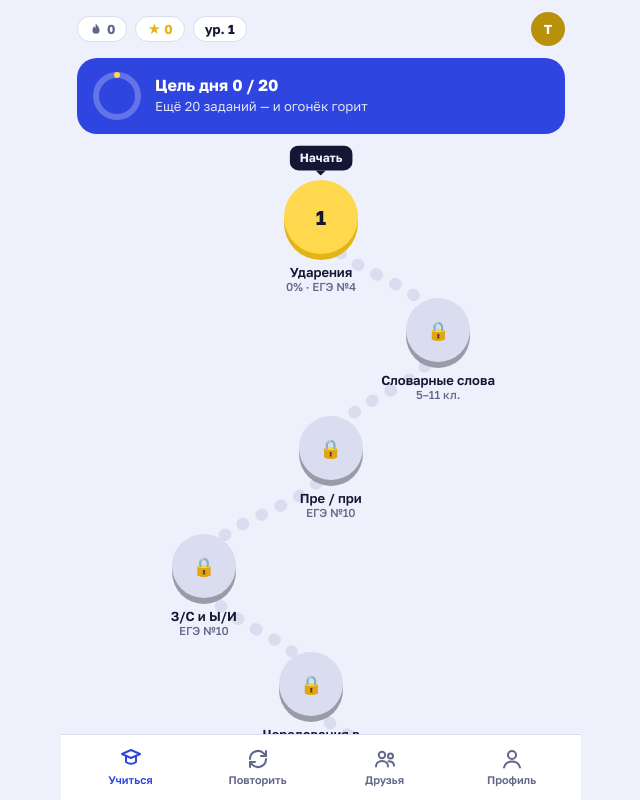
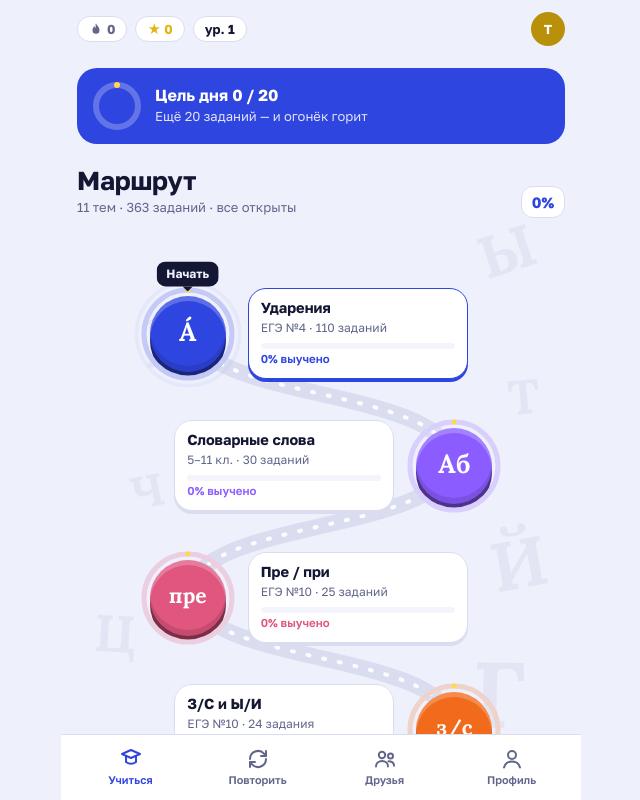
Before and after one commit to grizot1109-dotcom/orfograf, a plain HTML site: page index.html in a window 1280 px wide. Shown: the whole page, without its empty margins (319-959 px from the left). Drawn offline with Linux system fonts and the light colour scheme; a web font is replaced by a local one.

Commit message:
Все темы открыты сразу, новая карта: цветные иконки тем, карточки с прогрессом, закреплённая шапка
Co-Authored-By: Claude Opus 5.5 <noreply@anthropic.com>
Claude-Session: https://claude.ai/code/session_01VPT8fw7c2KrdB55RvwWk6y

```diff
--- a/app.js
+++ b/app.js
@@ -3,7 +3,6 @@
 const SB = { url: "https://ftgkjtfzhylmbvuldcfe.supabase.co", key: "sb_publishable_RbyH44pJCkVDO0ljNDY40g_qwR9wnMW" };
 const GOAL = 20;                 // заданий в день для огонька
 const LESSON = 10;               // карточек в уроке
-const UNLOCK = 7;                // столько верных в уроке открывает следующую тему
 const BLITZ_SEC = 60;
 const MIN = 60e3, DAY = 864e5;
 const INTERVALS = [10 * MIN, DAY, 3 * DAY, 7 * DAY, 16 * DAY, 35 * DAY, 90 * DAY];
@@ -73,7 +72,6 @@ const itemState = it => state.items[it.key] || { b: 0, due: 0, n: 0, ok: 0, bad:
 const isDue = it => { const s = state.items[it.key]; return !!s && s.n > 0 && s.due <= Date.now(); };
 const dueAll = () => [...ITEMS.values()].filter(isDue);
 const mastery = t => t.list.filter(it => itemState(it).b >= 2).length / t.list.length;
-const unlocked = i => i === 0 || (state.best[TOPICS[i - 1].id] || 0) >= UNLOCK || prefs.allOpen;
 const correctText = it => it.kind === "choice" ? it.pre + it.opts[0] + it.post
   : it.kind === "stress" ? it.word.map((c, i) => i === it.idx ? c.toUpperCase() : c).join("")
   : it.words.map((w, i) => w + (it.commas.has(i) ? "," : "")).join(" ");
@@ -142,9 +140,9 @@ $("#tabs").addEventListener("click", e => {
   if (tab === "friends") loadBoard();
 });
 
-function headerHTML() {
+function headerHTML(stick) {
   const st = streak(), lv = lvl();
-  return `<div class="hrow">
+  return `<div class="hrow ${stick ? "stick" : ""}">
     <span class="chip f ${st ? "" : "off"}" title="Огонёк: дней подряд с целью дня">${FLAME}${st}</span>
     <span class="chip g" title="Знаки — очки за ответы">★ ${fmt(state.total)}</span>
     <span class="chip" title="Уровень">ур. ${lv.L}</span>
@@ -157,41 +155,60 @@ function ring(v, size = 48, stroke = 6, col = "#FFD84D", bg = "rgba(255,255,255,
 }
 
 /* ---------- Учиться: карта тем ---------- */
+const LOOK = {
+  stress: ["#2F45E0", "А́"], dict: ["#8B5CFF", "Аб"], prepri: ["#E0567F", "пре"], zsyi: ["#F26A1B", "з/с"],
+  roots: ["#16A66B", "кос"], yo: ["#14A3B8", "ё"], nn: ["#C8502D", "нн"], ne: ["#7A5AC8", "не"],
+  hyph: ["#2E8B83", "по‑"], paro: ["#C99A06", "≈"], commas: ["#FF5A4E", ","]
+};
+const look = t => LOOK[t.id] || ["#2F45E0", t.name[0]];
 function renderLearn() {
   const d = today(), left = Math.max(0, GOAL - d.n);
-  let cur = TOPICS.findIndex((t, i) => unlocked(i) && mastery(t) < .8);
-  const X = [.5, .74, .52, .26, .48, .74, .5, .26, .48, .74, .5, .26];
-  const STEP = 118, H = TOPICS.length * STEP + 30;
+  const cur = TOPICS.findIndex(t => mastery(t) < .8);
+  const STEP = 132, TOP = 64, H = TOPICS.length * STEP + 110;
+  const total = TOPICS.reduce((a, t) => a + t.list.length, 0);
+  const avg = Math.round(TOPICS.reduce((a, t) => a + mastery(t), 0) / TOPICS.length * 100);
   const nodes = TOPICS.map((t, i) => {
-    const m = mastery(t), open = unlocked(i), done = m >= .8;
-    const cls = !open ? "lock" : i === cur ? "cur" : done ? "done" : "open";
-    const icon = !open ? "🔒" : done ? "✓" : i + 1;
-    const ringSvg = open && !done && m > 0 ? `<svg viewBox="0 0 78 78"><circle cx="39" cy="39" r="36" fill="none" stroke="var(--mi)" stroke-width="4" stroke-dasharray="${(226 * m).toFixed(0)} 226" stroke-linecap="round"/></svg>` : "";
-    return `<div class="node ${cls}" style="left:${X[i % X.length] * 100}%;top:${i * STEP + 40}px">
-      ${i === cur ? `<span class="go">${state.lessons[t.id] ? "Продолжить" : "Начать"}</span>` : ""}
-      <button class="c" data-topic="${i}" aria-label="${esc(t.name)}">${ringSvg}${icon}</button>
-      <small>${esc(t.name)}<i>${open ? Math.round(m * 100) + "% · " + esc(t.ege) : esc(t.ege)}</i></small></div>`;
+    const m = mastery(t), done = m >= .8, [col, g] = look(t), side = i % 2 ? "rgt" : "lft", due = t.list.filter(isDue).length;
+    const C = 2 * Math.PI * 44;
+    return `<div class="node ${side} ${i === cur ? "cur" : ""} ${done ? "done" : ""}" style="top:${i * STEP + TOP}px;--tc:${col}">
+      <button class="c" data-topic="${i}" aria-label="${esc(t.name)}">
+        <svg class="rg" viewBox="0 0 96 96"><circle cx="48" cy="48" r="44" class="tr"/><circle cx="48" cy="48" r="44" class="pr" stroke-dasharray="${(C * m).toFixed(1)} ${C.toFixed(1)}"/></svg>
+        <span class="g" style="font-size:${g.length > 2 ? 21 : g.length > 1 ? 26 : 34}px">${esc(g)}</span>
+        ${done ? `<span class="ok">✓</span>` : due ? `<span class="due">${due}</span>` : ""}
+        ${i === cur ? `<span class="go">${state.lessons[t.id] ? "Продолжить" : "Начать"}</span>` : ""}
+      </button>
+      <button class="lab" data-topic="${i}"><b>${esc(t.name)}</b><span>${esc(t.ege)} · ${t.list.length} ${plural(t.list.length, "задание", "задания", "заданий")}</span><i class="mb"><s style="width:${Math.max(m * 100, m ? 4 : 0)}%"></s></i><em>${Math.round(m * 100)}% выучено</em></button></div>`;
   }).join("");
-  $("#view").innerHTML = headerHTML() + `
+  // буквы-водяные знаки на фоне
+  let seed = 11; const rnd = () => (seed = seed * 16807 % 2147483647) / 2147483647;
+  const LET = "АБВГДЕЁЖЗИЙКЛМНОПРСТУФХЦЧШЩЪЫЬЭЮЯ";
+  let deco = ""; for (let k = 0; k < TOPICS.length * 2; k++) deco += `<span style="top:${(k / (TOPICS.length * 2)) * H + rnd() * 40}px;left:${k % 2 ? 4 + rnd() * 20 : 72 + rnd() * 22}%;font-size:${40 + rnd() * 60}px;transform:rotate(${-20 + rnd() * 40}deg)">${LET[Math.floor(rnd() * LET.length)]}</span>`;
+  $("#view").innerHTML = headerHTML(true) + `
     <div class="goal">${ring(d.n / GOAL)}<div><b>Цель дня ${Math.min(d.n, GOAL)} / ${GOAL}</b><small>${left ? `Ещё ${left} ${plural(left, "задание", "задания", "заданий")} — и огонёк горит` : "Цель выполнена, огонёк горит!"}</small></div></div>
-    <div class="map" id="map" style="height:${H}px"><svg class="path" id="mapPath"></svg>${nodes}</div>`;
+    <div class="route"><div><h1>Маршрут</h1><span class="muted">${TOPICS.length} тем · ${total} заданий · все открыты</span></div><span class="avg">${avg}%</span></div>
+    <div class="map" id="map" style="height:${H}px"><div class="deco" aria-hidden="true">${deco}</div><svg class="path" id="mapPath"></svg>${nodes}
+      <div class="finish" style="top:${H - 44}px">🏁 Финиш — ЕГЭ</div></div>`;
   const map = $("#map"), W = map.clientWidth;
-  const pts = TOPICS.map((_, i) => [X[i % X.length] * W, i * STEP + 40 + 37]);
-  let p = `M${pts[0][0]},${pts[0][1]}`;
-  for (let i = 1; i < pts.length; i++) { const a = pts[i - 1], b = pts[i], my = (a[1] + b[1]) / 2; p += ` C${a[0]},${my} ${b[0]},${my} ${b[0]},${b[1]}`; }
+  const xs = i => (i % 2 ? .76 : .24) * W;
+  const pts = TOPICS.map((_, i) => [xs(i), i * STEP + TOP + 42]);
+  let p = `M${pts[0][0]},${pts[0][1]}`, done = "";
+  for (let i = 1; i < pts.length; i++) {
+    const a = pts[i - 1], b = pts[i], seg = ` C${a[0]},${a[1] + STEP * .55} ${b[0]},${b[1] - STEP * .55} ${b[0]},${b[1]}`;
+    p += seg;
+    if (mastery(TOPICS[i - 1]) >= .8) done += `<path d="M${a[0]},${a[1]}${seg}" class="pd" stroke="${look(TOPICS[i - 1])[0]}"/>`;
+  }
   $("#mapPath").setAttribute("viewBox", `0 0 ${W} ${H}`);
-  $("#mapPath").innerHTML = `<path d="${p}" fill="none" stroke="var(--line)" stroke-width="12" stroke-linecap="round" stroke-dasharray="1 20"/>`;
+  $("#mapPath").innerHTML = `<path d="${p}" class="pb"/><path d="${p}" class="pw"/>${done}`;
   map.onclick = e => { const b = e.target.closest("[data-topic]"); if (b) topicSheet(+b.dataset.topic); };
 }
 function topicSheet(i) {
-  const t = TOPICS[i], open = unlocked(i), m = mastery(t), due = t.list.filter(isDue).length;
+  const t = TOPICS[i], m = mastery(t), due = t.list.filter(isDue).length, [col, g] = look(t);
   const seen = t.list.filter(it => itemState(it).n > 0).length;
-  openSheet(`<h2>${esc(t.name)}</h2><div class="muted">${esc(t.ege)} · ${t.list.length} ${plural(t.list.length, "задание", "задания", "заданий")}</div>
-    <div class="bar"><s style="width:${Math.round(m * 100)}%"></s></div>
-    <div class="muted" style="font-size:13px">Выучено ${Math.round(m * 100)}% · видел ${seen} из ${t.list.length}${due ? ` · ${due} ждут повторения` : ""}</div>
-    ${open ? "" : `<p class="card" style="margin-top:14px">Тема откроется, когда в теме «${esc(TOPICS[i - 1].name)}» будет урок на ${UNLOCK} из ${LESSON}.</p>`}
-    <div class="btns">${open ? `<button class="btn" id="goLesson">Начать урок</button>` : ""}<button class="btn gh" id="goRule">Правило</button></div>`, s => {
-    s.querySelector("#goLesson")?.addEventListener("click", () => { closeSheet(); startLesson(t); });
+  openSheet(`<div class="tsh"><span class="tg" style="background:${col}">${esc(g)}</span><div><h2>${esc(t.name)}</h2><div class="muted">${esc(t.ege)} · ${t.list.length} ${plural(t.list.length, "задание", "задания", "заданий")}</div></div></div>
+    <div class="bar"><s style="width:${Math.round(m * 100)}%;background:${col}"></s></div>
+    <div class="muted" style="font-size:13px">Выучено ${Math.round(m * 100)}% · видел ${seen} из ${t.list.length}${due ? ` · ${due} ждут повторения` : ""}${state.best[t.id] ? ` · лучший урок ${state.best[t.id]}/${LESSON}` : ""}</div>
+    <div class="btns"><button class="btn" id="goLesson" style="background:${col};box-shadow:0 4px 0 color-mix(in srgb,${col} 60%,#000)">${state.lessons[t.id] ? "Продолжить" : "Начать урок"}</button><button class="btn gh" id="goRule">Правило</button></div>`, s => {
+    s.querySelector("#goLesson").addEventListener("click", () => { closeSheet(); startLesson(t); });
     s.querySelector("#goRule").addEventListener("click", () => ruleSheet(t));
   });
 }
@@ -207,7 +224,7 @@ function pickLesson(t) {
   const out = [...due.slice(0, 4), ...fresh.slice(0, LESSON), ...due.slice(4), ...rest];
   return shuffle([...new Set(out)].slice(0, LESSON));
 }
-function startLesson(t) { const i = TOPICS.indexOf(t); L = { title: t.name, topic: t, items: pickLesson(t), i: 0, res: [], combo: 0, pts: 0, lv0: lvl().L, st0: streak(), next0: i < TOPICS.length - 1 ? unlocked(i + 1) : true }; showOv(); drawQ(); }
+function startLesson(t) { L = { title: t.name, topic: t, items: pickLesson(t), i: 0, res: [], combo: 0, pts: 0, lv0: lvl().L, st0: streak() }; showOv(); drawQ(); }
 function startReview() {
   let items = shuffle(dueAll()).slice(0, 15);
   if (!items.length) items = [...ITEMS.values()].filter(it => itemState(it).bad > 0).sort((a, b) => (itemState(b).bad - itemState(b).ok) - (itemState(a).bad - itemState(a).ok)).slice(0, LESSON);
@@ -284,17 +301,14 @@ function finishLesson() {
   save(); syncSoon();
   const lv = lvl(), st = streak();
   const idx = L.topic ? TOPICS.indexOf(L.topic) : -1;
-  const opened = idx >= 0 && idx < TOPICS.length - 1 && !L.next0 && unlocked(idx + 1);
   const msgs = [];
   if (lv.L > L.lv0) msgs.push(`Новый уровень: ${lv.L}!`);
   if (st > L.st0) msgs.push(`Огонёк: ${st} ${plural(st, "день", "дня", "дней")} подряд`);
-  if (opened && TOPICS[idx + 1]) msgs.push(`Открыта тема «${TOPICS[idx + 1].name}»`);
-  if (L.topic && ok < UNLOCK && idx < TOPICS.length - 1 && !unlocked(idx + 1)) msgs.push(`Набери ${UNLOCK} из ${LESSON}, чтобы открыть следующую тему`);
   const wrong = L.items.filter((_, i) => !L.res[i]);
   $("#ovIn").innerHTML = `<div class="fin">
     <div class="muted">${esc(L.title)}</div>
     <div class="score">${ok}/${n}</div>
-    <h2>${ok === n ? "Идеально!" : ok >= UNLOCK ? "Отличный урок!" : "Хорошая тренировка"}</h2>
+    <h2>${ok === n ? "Идеально!" : ok >= 7 ? "Отличный урок!" : "Хорошая тренировка"}</h2>
     <div class="tiles"><div class="tile"><b>+${L.pts}</b><small>знаков</small></div><div class="tile"><b>${Math.min(today().n, GOAL)}/${GOAL}</b><small>цель дня</small></div><div class="tile"><b>${st}</b><small>огонёк</small></div></div>
     ${msgs.map(m => `<div class="chip" style="margin-bottom:6px">${esc(m)}</div>`).join("")}
     ${wrong.length ? `<div class="sec" style="align-self:flex-start">Ошибки — вернутся на повторение</div><div class="mist">${wrong.map(it => `<div>${esc(correctText(it))}</div>`).join("")}</div>` : ""}
@@ -306,7 +320,7 @@ function finishLesson() {
 /* ---------- Блиц: верно или ошибка ---------- */
 let B = null;
 function blitzPool() {
-  const open = TOPICS.filter((t, i) => unlocked(i) && t.kind !== "commas");
+  const open = TOPICS.filter(t => t.kind !== "commas");
   return open.flatMap(t => t.list);
 }
 function makeStmt(it, variant) {
@@ -619,7 +633,7 @@ function achievements() {
     ["7🔥", "Огонёк 7 дней", maxStreak >= 7],
     ["100", "100 слов выучено", words >= 100],
     ["Б", "Блиц на 25+", (state.blitzBest || 0) >= 25],
-    ["★", "Все темы открыты", TOPICS.every((_, i) => unlocked(i)) && !prefs.allOpen]
+    ["★", "Все темы начаты", TOPICS.every(t => state.lessons[t.id])]
   ];
 }
 function renderProfile() {
@@ -637,7 +651,6 @@ function renderProfile() {
     <div class="hgrid" id="hg">${TOPICS.map((t, i) => { const m = mastery(t); return `<button data-t="${i}" style="background:${heat(m)};${m ? "" : "color:var(--muted)"}">${esc(t.name)}<small>${Math.round(m * 100)}%</small></button>`; }).join("")}</div>
     <div class="sec">Настройки</div>
     <div class="card" style="display:grid;gap:10px">
-      <label style="display:flex;gap:10px;align-items:center"><input type="checkbox" id="allOpen" ${prefs.allOpen ? "checked" : ""} style="width:20px;height:20px"> Открыть все темы сразу</label>
       <button class="link" id="reset" style="text-align:left;color:var(--cor)">Сбросить прогресс</button>
     </div>
     <p class="muted" style="font-size:12px;text-align:center">Ник и фото общие с «Формулографом». Фото и статус меняются там.</p>`;
@@ -646,7 +659,6 @@ function renderProfile() {
   });
   $("#hg").onclick = e => { const b = e.target.closest("[data-t]"); if (b) topicSheet(+b.dataset.t); };
   document.querySelectorAll(".ach i").forEach(i => i.onclick = () => toast(i.title + (i.classList.contains("on") ? " — получено" : " — ещё нет")));
-  $("#allOpen").onchange = e => { prefs.allOpen = e.target.checked; savePrefs(); };
   $("#reset").onclick = () => openSheet(`<h2>Сбросить прогресс?</h2><p class="muted">Удалятся очки, выученные слова и огонёк на этом телефоне. Ник останется.</p><div class="btns"><button class="btn gh" id="no">Отмена</button><button class="btn" id="yes" style="background:var(--cor);box-shadow:none">Сбросить</button></div>`, s => {
     s.querySelector("#no").onclick = closeSheet;
     s.querySelector("#yes").onclick = () => { state = blank(); save(); closeSheet(); render(); toast("Прогресс сброшен"); };
--- a/index.html
+++ b/index.html
@@ -66,21 +66,46 @@ h2{font:700 17px/1.2 var(--fd);margin:0}
 .link{color:var(--co);font-weight:600}
 
 /* карта */
-.map{position:relative;margin:4px 0 0}
+.hrow.stick{position:sticky;top:calc(-1 * (env(safe-area-inset-top,0px) + 12px));z-index:6;margin:calc(-1 * (env(safe-area-inset-top,0px) + 12px)) -16px 12px;padding:calc(env(safe-area-inset-top,0px) + 12px) 16px 10px;background:color-mix(in srgb,var(--bg) 88%,transparent);-webkit-backdrop-filter:blur(12px);backdrop-filter:blur(12px)}
+.route{display:flex;align-items:flex-end;justify-content:space-between;gap:12px;margin:22px 0 4px}
+.route h1{font-size:26px}
+.route .muted{font-size:13px}
+.avg{font:800 15px var(--fd);background:var(--paper);border:1px solid var(--line);border-radius:12px;padding:6px 10px;color:var(--co)}
+.map{position:relative;margin:0 -4px}
+.deco{position:absolute;inset:0;overflow:hidden;pointer-events:none}
+.deco span{position:absolute;font:700 60px/1 var(--fs);color:var(--line);opacity:.55}
 .map svg.path{position:absolute;inset:0;width:100%;height:100%;pointer-events:none}
-.node{position:absolute;transform:translateX(-50%);width:130px;text-align:center}
-.node .c{width:64px;height:64px;border-radius:50%;margin:0 auto;display:grid;place-items:center;font:800 18px var(--fd);box-shadow:0 6px 0 var(--d);position:relative}
-.node .c:active{transform:translateY(3px);box-shadow:0 3px 0 var(--d)}
-.node .c svg{position:absolute;inset:-7px;width:78px;height:78px;transform:rotate(-90deg)}
-.node small{display:block;font:600 13px/1.25 var(--fb);margin-top:10px}
-.node small i{display:block;font-style:normal;font-weight:500;font-size:11.5px;color:var(--muted)}
-.node.done .c{background:var(--mi);color:#fff;--d:color-mix(in srgb,var(--mi) 60%,#000)}
-.node.open .c{background:var(--co);color:#fff;--d:var(--co-d)}
-.node.cur .c{background:var(--le);color:#141733;--d:var(--le-d);width:74px;height:74px;font-size:20px}
-.node.lock .c{background:var(--line);color:var(--muted);--d:color-mix(in srgb,var(--line) 70%,#000)}
-.node .go{position:absolute;left:50%;top:-34px;transform:translateX(-50%);background:var(--ink);color:var(--bg);font:700 12px var(--fb);border-radius:9px;padding:5px 10px;white-space:nowrap;animation:bob 1.6s ease-in-out infinite}
+.path .pb{fill:none;stroke:var(--line);stroke-width:16;stroke-linecap:round}
+.path .pw{fill:none;stroke:var(--paper);stroke-width:4;stroke-linecap:round;stroke-dasharray:2 14;opacity:.9}
+.path .pd{fill:none;stroke-width:16;stroke-linecap:round;opacity:.85}
+.node{position:absolute;left:0;right:0;height:96px;display:flex;align-items:center;gap:12px;padding:0 2%}
+.node.rgt{flex-direction:row-reverse}
+.node .c{position:relative;width:96px;height:96px;flex:none;display:grid;place-items:center;margin-left:calc(24% - 48px - 2%)}
+.node.rgt .c{margin-left:0;margin-right:calc(24% - 48px - 2%)}
+.node .c::before{content:"";position:absolute;inset:10px;border-radius:50%;background:var(--tc);box-shadow:0 7px 0 color-mix(in srgb,var(--tc) 55%,#000),inset 0 -6px 0 rgba(0,0,0,.12),inset 0 5px 0 rgba(255,255,255,.22)}
+.node .c:active::before{transform:translateY(4px);box-shadow:0 3px 0 color-mix(in srgb,var(--tc) 55%,#000)}
+.node .g{position:relative;font:700 30px/1 var(--fs);color:#fff;margin-top:-4px}
+.node .rg{position:absolute;inset:0;width:96px;height:96px;transform:rotate(-90deg)}
+.rg .tr{fill:none;stroke:color-mix(in srgb,var(--tc) 22%,var(--bg));stroke-width:5}
+.rg .pr{fill:none;stroke:var(--le);stroke-width:5;stroke-linecap:round}
+.node .ok,.node .due{position:absolute;right:6px;top:6px;width:26px;height:26px;border-radius:50%;display:grid;place-items:center;font:800 12px var(--fb);border:3px solid var(--bg)}
+.node .ok{background:var(--mi);color:#fff}
+.node .due{background:var(--cor);color:#fff;font-size:11px}
+.node.cur .c::after{content:"";position:absolute;inset:2px;border-radius:50%;border:3px solid var(--tc);opacity:.35;animation:halo 1.8s ease-out infinite}
+@keyframes halo{from{transform:scale(.9);opacity:.6}to{transform:scale(1.18);opacity:0}}
+.node .go{position:absolute;left:50%;top:-24px;transform:translateX(-50%);background:var(--ink);color:var(--bg);font:700 12px var(--fb);border-radius:9px;padding:5px 10px;white-space:nowrap;animation:bob 1.6s ease-in-out infinite;z-index:2}
 .node .go::after{content:"";position:absolute;left:50%;bottom:-5px;margin-left:-5px;border:5px solid transparent;border-bottom:0;border-top-color:var(--ink)}
 @keyframes bob{50%{transform:translate(-50%,-4px)}}
+.lab{flex:1;max-width:220px;text-align:left;background:var(--paper);border:1px solid var(--line);border-radius:18px;padding:10px 12px;display:grid;gap:2px;box-shadow:0 3px 0 var(--line);position:relative}
+.node.cur .lab{border-color:var(--tc);box-shadow:0 3px 0 var(--tc)}
+.lab b{font:700 14.5px/1.2 var(--fb)}
+.lab span{font-size:12px;color:var(--muted)}
+.lab .mb{display:block;height:6px;border-radius:6px;background:var(--sunk);overflow:hidden;margin-top:5px}
+.lab .mb s{display:block;height:100%;border-radius:6px;background:var(--tc)}
+.lab em{font-style:normal;font-size:11.5px;font-weight:600;color:var(--tc)}
+.finish{position:absolute;left:50%;transform:translateX(-50%);font:700 13px var(--fb);color:var(--muted);background:var(--paper);border:1px dashed var(--line);border-radius:99px;padding:6px 14px;white-space:nowrap}
+.tsh{display:flex;gap:14px;align-items:center}
+.tg{width:56px;height:56px;border-radius:50%;display:grid;place-items:center;color:#fff;font:700 22px var(--fs);flex:none}
 
 /* оверлей урока */
 .ov{position:fixed;inset:0;z-index:20;background:var(--bg);display:flex;justify-content:center}
--- a/sw.js
+++ b/sw.js
@@ -1,5 +1,5 @@
 // Офлайн-режим: сначала сеть (чтобы сразу видеть обновления), без сети — из кэша.
-const CACHE = "orfograf-v1";
+const CACHE = "orfograf-v2";
 const CORE = ["./", "index.html", "app.js", "data.js", "manifest.webmanifest", "icon-180.png", "icon-192.png", "icon-512.png"];
 self.addEventListener("install", e => { e.waitUntil(caches.open(CACHE).then(c => c.addAll(CORE))); self.skipWaiting(); });
 self.addEventListener("activate", e => {
```
